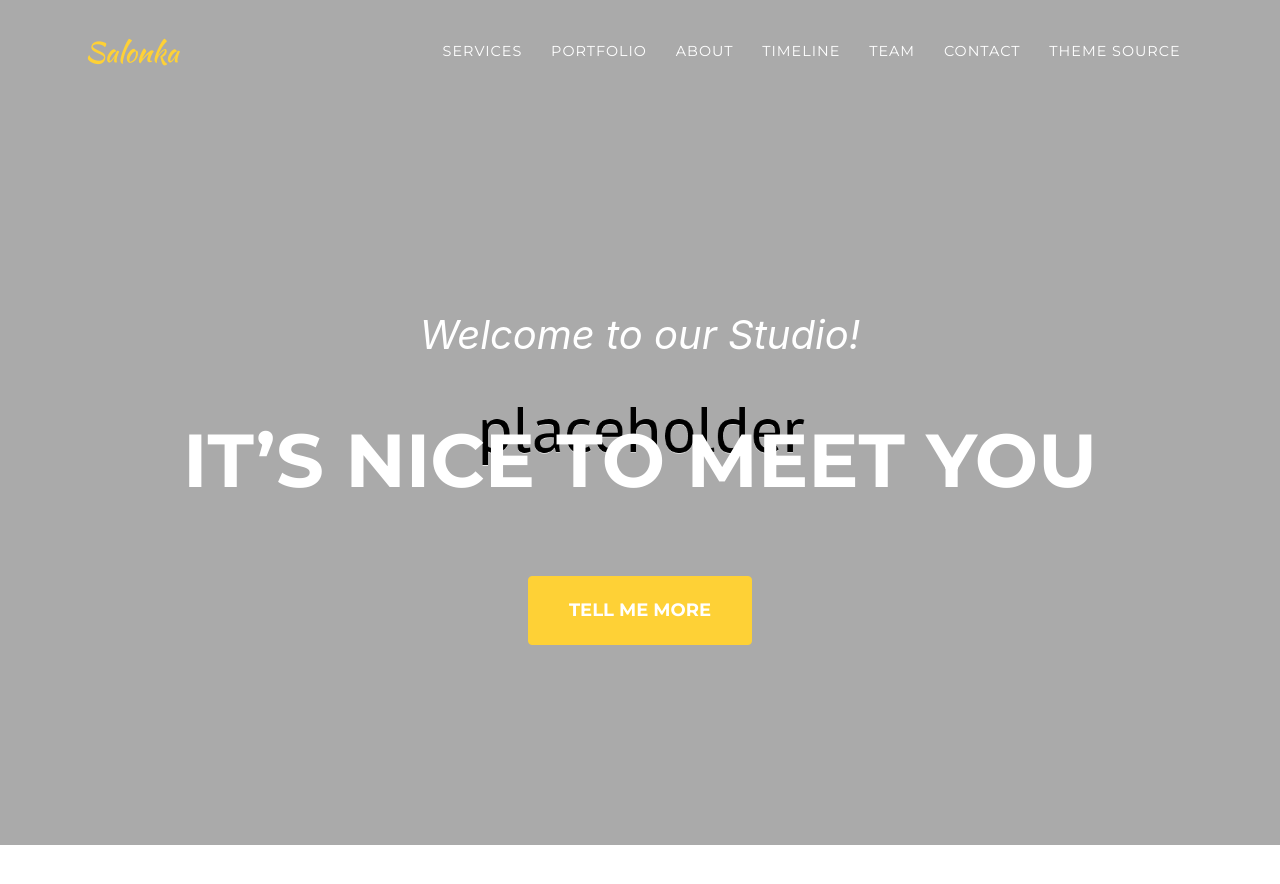
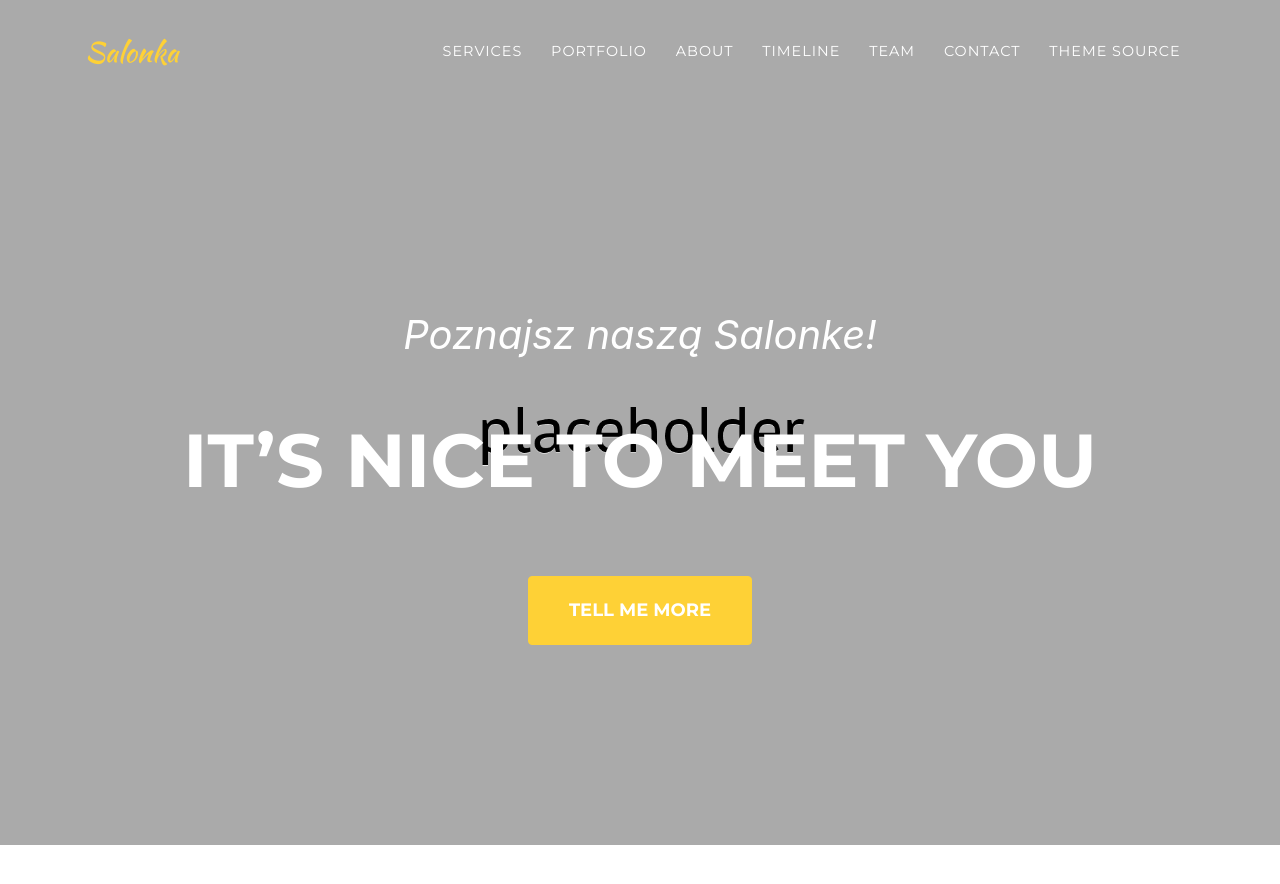
Before and after one commit to stackbit-projects/salonka-084cf, a Jekyll site: the page built from index.md, in a window 1280 px wide and 900 px high. Shown: the top 884 px of the window. Built offline with Jekyll 4.4.1, drawn with Linux system fonts in a browser that asks for light colours; some web fonts are replaced.

Commit message:
sitetext.yml: changed

```diff
--- a/_data/sitetext.yml
+++ b/_data/sitetext.yml
@@ -11,7 +11,7 @@
 # -----------------
 en: &DEFAULT_EN
   header:
-    title: Welcome to our Studio!
+    title: Poznajsz naszą Salonke!
     text: It's Nice To Meet You
     button: Tell Me More
     buttonlink: "#services"
```
